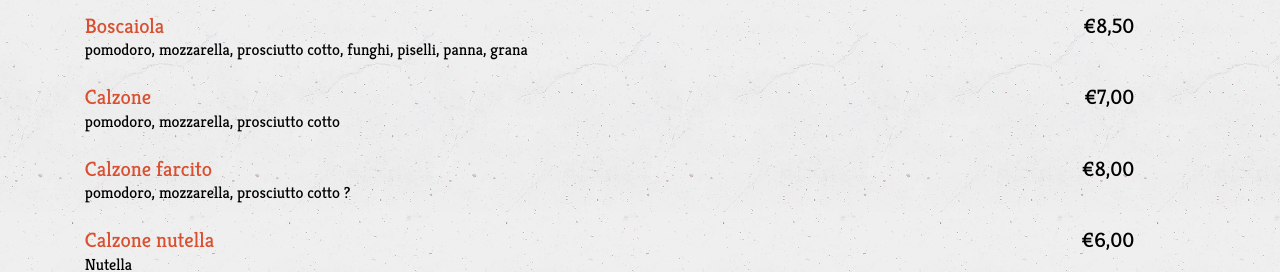
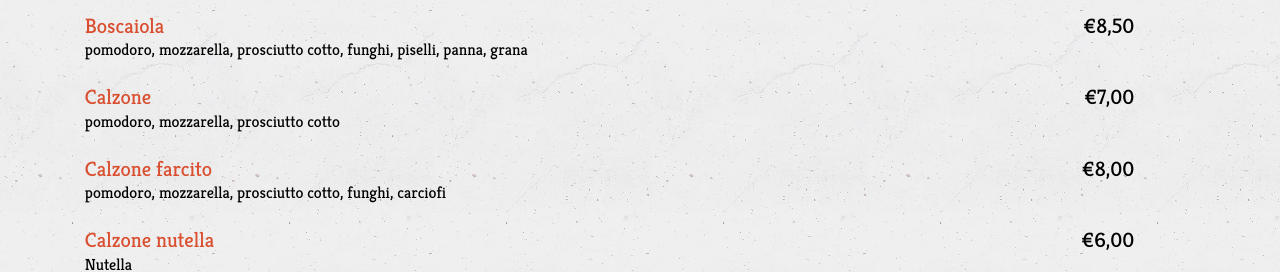
Before and after one commit to danieldev-ws/menu-lunarossa2, a plain HTML site: page index.html in a window 1280 px wide. Shown: the part 3676-3948 px from the top of the page. Drawn offline with nearby package versions, Linux system fonts and the light colour scheme; a web font is replaced by a local one.

Commit message:
Update index.html

```diff
--- a/index.html
+++ b/index.html
@@ -326,7 +326,7 @@
             <div class="piatto">
                 <div class="info-pizza">
                     <p class="leftP" style="color: #D94F30;" >Calzone farcito</p>
-                    <p class="ingredienti">pomodoro, mozzarella, prosciutto cotto ?</p>
+                    <p class="ingredienti">pomodoro, mozzarella, prosciutto cotto, funghi, carciofi</p>
                 </div>
                 <p class="rxP">€8,00</p>
             </div>
```
